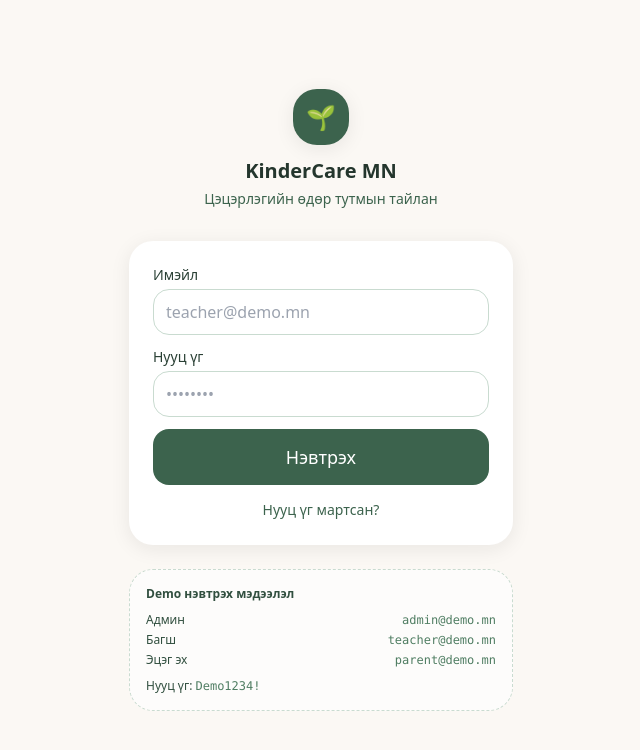
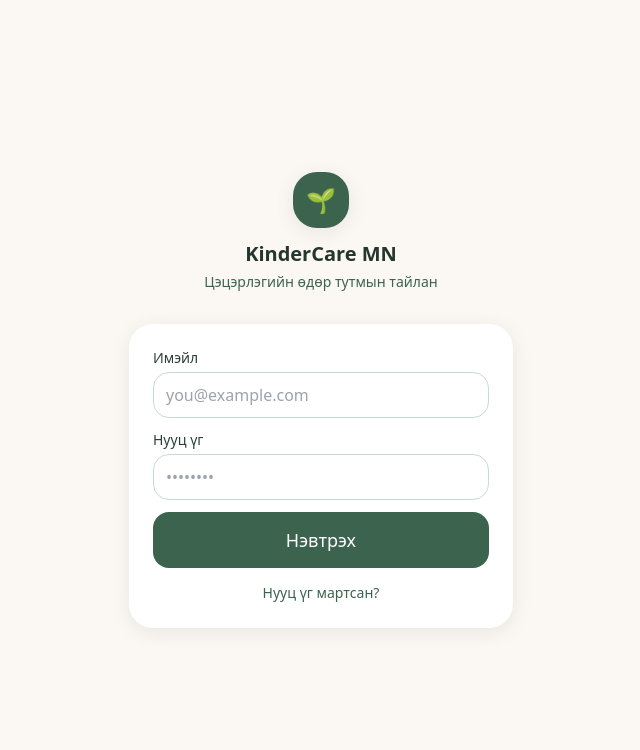
Before and after one commit to ankashdea-design/Agvaandagva, a Next.js app: page /login in a window 1280 px wide. Shown: the top 750 px of the page, without its empty margins (319-959 px from the left). Built offline with nearby package versions, Linux system fonts and the light colour scheme.

Commit message:
Update page.tsx

```diff
--- a/app/login/page.tsx
+++ b/app/login/page.tsx
@@ -5,12 +5,6 @@ import { login, type LoginState } from "./actions";
 import { Button } from "@/components/ui/button";
 
 const initialState: LoginState = { error: null };
-
-const DEMO_ACCOUNTS = [
-  { label: "Админ", email: "admin@demo.mn" },
-  { label: "Багш", email: "teacher@demo.mn" },
-  { label: "Эцэг эх", email: "parent@demo.mn" },
-];
 
 function SubmitButton() {
   const { pending } = useFormStatus();
@@ -42,7 +36,7 @@ export default function LoginPage() {
               name="email"
               type="email"
               required
-              placeholder="teacher@demo.mn"
+              placeholder="you@example.com"
               className="w-full rounded-xl border border-brand-200 px-3 py-2.5 text-base outline-none focus:border-brand-500"
             />
           </div>
@@ -69,19 +63,6 @@ export default function LoginPage() {
             </a>
           </div>
         </form>
-
-        <div className="mt-6 rounded-2xl border border-dashed border-brand-200 bg-white/60 p-4 text-xs text-brand-700">
-          <p className="mb-2 font-semibold">Demo нэвтрэх мэдээлэл</p>
-          {DEMO_ACCOUNTS.map((a) => (
-            <div key={a.email} className="flex justify-between py-0.5">
-              <span>{a.label}</span>
-              <code className="text-brand-500">{a.email}</code>
-            </div>
-          ))}
-          <p className="mt-2">
-            Нууц үг: <code className="text-brand-500">Demo1234!</code>
-          </p>
-        </div>
       </div>
     </main>
   );
```
